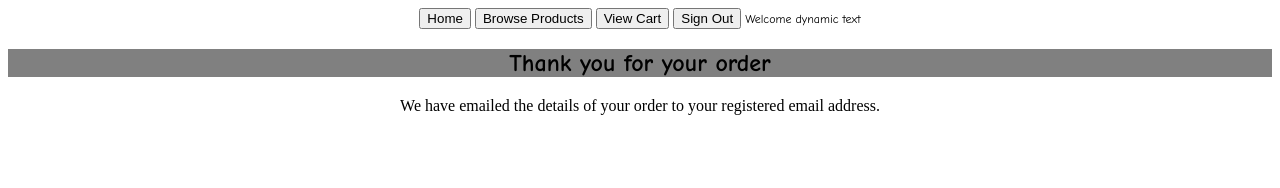
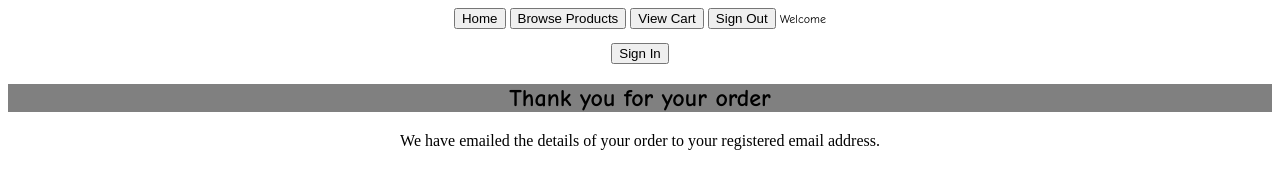
Before and after one commit to JacobGear/Info202-project, a plain HTML site: page info202_project/public/thankyou.html in a window 1280 px wide. Drawn offline with nearby package versions, Linux system fonts and the light colour scheme; no server answers.

Commit message:
Added a signout button, and dynamic text to showing the username when a user logs in. Small edits to the layout of the page.
Closes #32.

```diff
--- a/info202_project/public/thankyou.html
+++ b/info202_project/public/thankyou.html
@@ -20,12 +20,18 @@ and open the template in the editor.
     <body
         ng-controller="ProductController as prodCtrl"
         >
-        <div class = "product_buttons">
+        <div class = "product_buttons"
+             ng-controller="CustomerController as custCtrl"
+             >
             <button type="button" ng-click="prodCtrl.viewHome()">Home</button>
             <button type="button" ng-click="prodCtrl.viewProducts()" >Browse Products</button>
             <button type="button" ng-click="prodCtrl.viewCart()">View Cart</button>
-            <button type="submit">Sign Out</button>
-            Welcome dynamic text
+            <button type="button" ng-click="custCtrl.signOut()">Sign Out</button>
+            Welcome {{custCtrl.customer1.username}} <br>
+            <br><div>
+                <button type="button" ng-click="custCtrl.btnSignIn()">Sign In</button>
+            </div>
+
         </div>
 
         <div><h2 class="products_title">Thank you for your order</h2></div>
```
